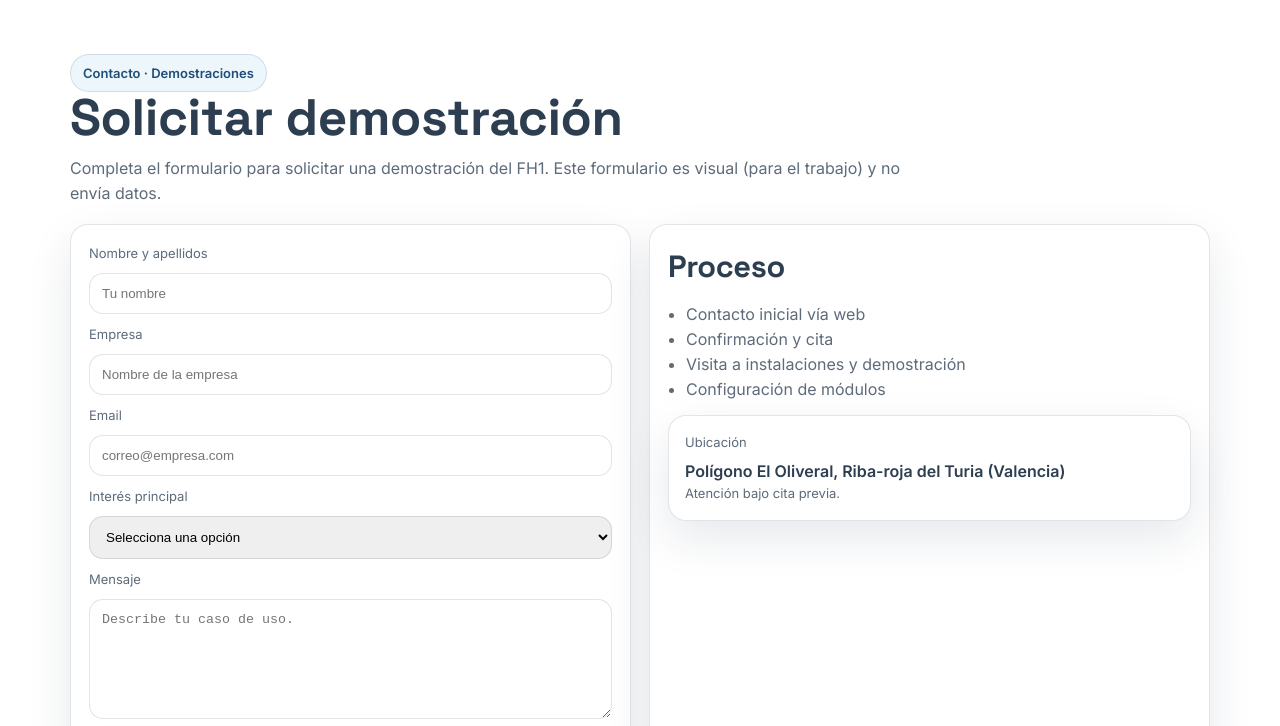
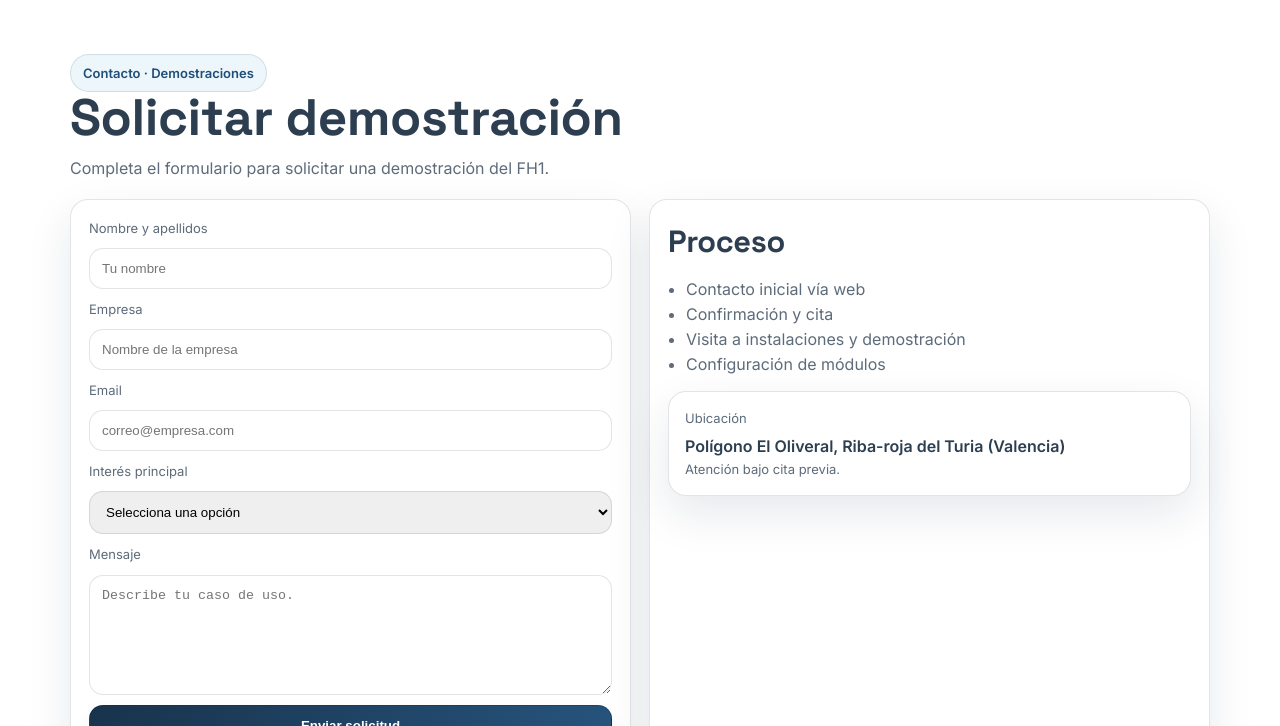
Before and after one commit to apruebanos/WebFlyHigh, a plain HTML site: page contacto.html in a window 1280 px wide. Shown: the part 73-799 px from the top of the page. Drawn offline with Linux system fonts and the light colour scheme.

Commit message:
Update contacto.html

```diff
--- a/contacto.html
+++ b/contacto.html
@@ -42,7 +42,7 @@
       <span class="badge reveal">Contacto · Demostraciones</span>
       <h1 class="h h1 reveal">Solicitar demostración</h1>
       <p class="p reveal" style="max-width:85ch;">
-        Completa el formulario para solicitar una demostración del FH1. Este formulario es visual (para el trabajo) y no envía datos.
+        Completa el formulario para solicitar una demostración del FH1.
       </p>
 
       <div class="grid grid-2" style="margin-top:18px;">
```
